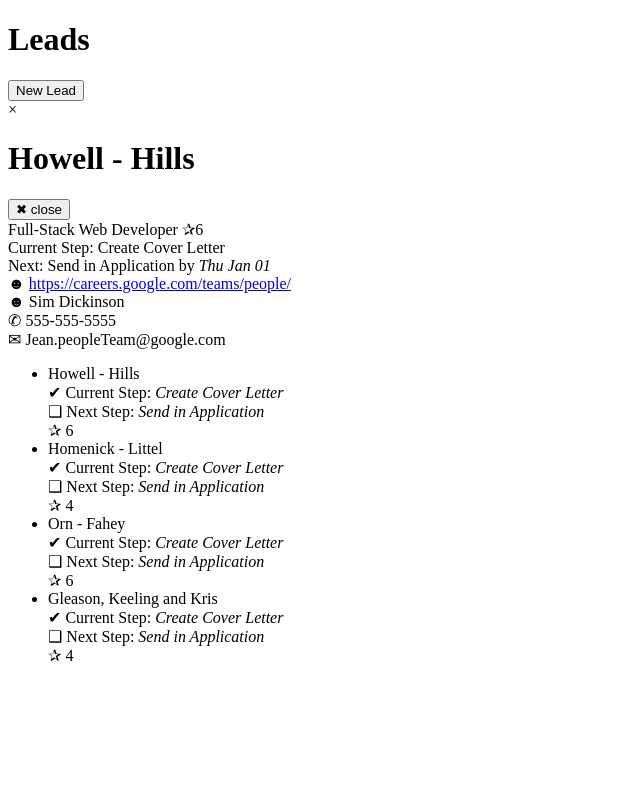
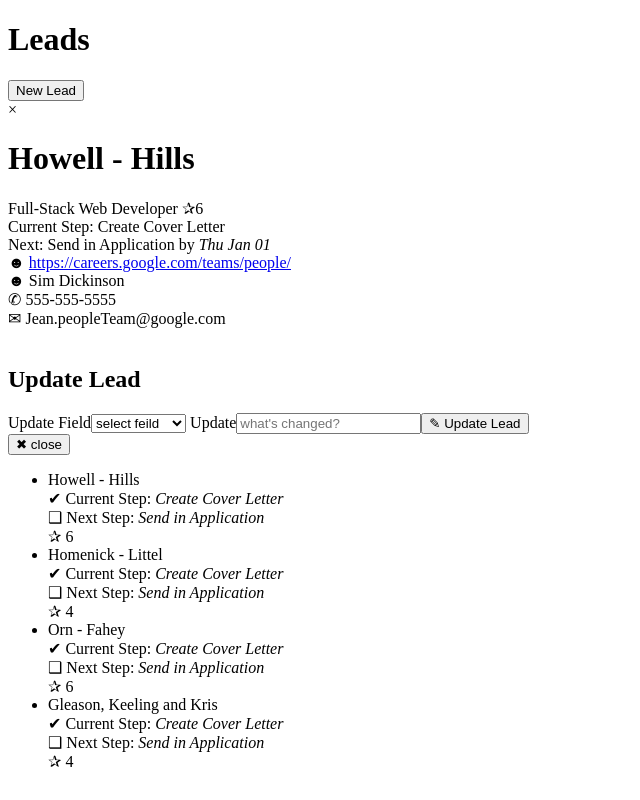
Before and after one commit to Tillaine/leadHack, a React app: page / in a window 1280 px wide. Both pictures are taken after a click on the element "Howell - Hills". Shown: the whole page, without its empty margins (0-640 px from the left). Built offline with nearby package versions, Linux system fonts and the light colour scheme; no server answers; the HTML template or start-up script is replaced by a standard one.

Commit message:
update object is being created and passed to server

```diff
--- a/client/src/Details.jsx
+++ b/client/src/Details.jsx
@@ -1,19 +1,54 @@
 import React from 'react';
+
 
 
 class Detail extends React.Component {
   constructor(props) {
     super(props);
     this.state = {
-      clicked: false
+      clicked: false,
+      updateField: '',
+      updateValue: '',
     }
+    this.handleSubmit = this.handleSubmit.bind(this)
+    this.handleChange = this.handleChange.bind(this)
+    this.clearpopForm = this.clearpopForm.bind(this)
   }
 
+  handleChange (e) {
+    const { name, value } = e.target
+    this.setState({
+        [name]: value
+    })
+    e.preventDefault();
+}
+
+handleSubmit(e) {
+    if(this.state.updateField !== ''){
+
+      let updates = {};
+      updates[this.state.updateField] = this.state.updateValue;
+      updates._id = `ObjectId("${this.props.lead._id}")`
+      console.log(updates)
+      this.props.handleSubmit(updates)
+      this.clearpopForm();
+      e.preventDefault();
+
+    }
+
+  }
+
+  clearpopForm() {
+    this.setState({
+      clicked: false,
+      updateField: '',
+      updateValue: '',
+    })
+  }
 
 render() {
   const { company, currentStep, nextStep, rating, _id, contact, phone, email, website, dueDate, position } = this.props.lead;
   const date = new Date(dueDate).toString().split(' ').slice(0, 3).join(' ');
-
 
 
 
@@ -25,7 +60,6 @@ render() {
           </span>
             <div>
               <h1>{company}</h1>
-                <button onClick={this.props.toggle} className='closeButton'> ✖︎ close</button>
                 <div className={position}>{position} ✰{rating}</div>
                 <div className='detailsInfo'>
                 <div className={currentStep}>Current Step: {currentStep}</div>
@@ -33,8 +67,28 @@ render() {
                 <div className={website}>☻ <a href={website} target="_blank">{website}</a></div>
                 <div className={contact}>☻ {contact}</div>
                 <div className={phone}>✆ {phone}</div>
-                <div className={email}>✉︎ {email}</div>
-
+                <div className={email}>✉︎ {email}
+                </div><br></br>
+                <h2>Update Lead</h2>
+          <form>
+                <label> Update Field
+                  <select onChange={this.handleChange} name="updateField" >
+                    <option value="blank">select feild</option>
+                    <option value="contact">contact</option>
+                    <option value="position">position</option>
+                    <option value="phone">phone</option>
+                    <option value="email">email</option>
+                    <option value="currentStep">current Step</option>
+                    <option value="dueDate">Due Date</option>
+                    <option value="NextStep">Next Step</option>
+                  </select>
+                </label>
+                <label> Update
+                  <input onChange={this.handleChange} name="updateValue" placeholder="what's changed?" value={this.state.dueDate}/>
+                </label>
+                <button onClick={this.handleSubmit} className='closeButton'> ✎ Update Lead</button>
+          </form>
+              <button onClick={this.props.toggle} className='closeButton'> ✖︎ close</button>
                 </div>
             </div>
         </div>
--- a/client/src/index.jsx
+++ b/client/src/index.jsx
@@ -17,6 +17,7 @@ class App extends React.Component {
       details: tempData[0]
     }
     this.handleSubmit = this.handleSubmit.bind(this)
+    this.handleUpdate = this.handleUpdate.bind(this)
     this.toggleForm = this.toggleForm.bind(this)
     this.toggleDetails = this.toggleDetails.bind(this)
   }
@@ -53,6 +54,23 @@ class App extends React.Component {
     })
   }
 
+  handleUpdate(update) {
+    const options = {
+      method: 'PUT',
+      headers: { 'Content-Type': 'application/json' },
+      body: `${JSON.stringify(update)}`
+    }
+
+    fetch('http://localhost:3000/api/leads', options)
+    .then(addResponse => {
+      return addResponse.json()
+    })
+    .then(leads => {
+      this.setState({leads})
+      })
+      .catch(err => console.log('error while adding move', err))
+  }
+
   handleSubmit (newLead) {
     const options = {
       method: 'POST',
@@ -77,7 +95,7 @@ class App extends React.Component {
           <h1>Leads</h1>
             <button onClick={this.toggleForm} >New Lead</button>
             {this.state.formOn ? < PopForm handleSubmit={this.handleSubmit} toggle={this.toggleForm} /> : null}
-            {this.state.detailsOn ? < Details lead={this.state.details} toggle={this.toggleDetails} /> : null}
+            {this.state.detailsOn ? < Details handleSubmit={this.handleUpdate} lead={this.state.details} toggle={this.toggleDetails} /> : null}
           <div className='appContainer'>
             <div id='pipeline'>
               <Pipeline toggle={this.toggleDetails} leads={this.state.leads}/>
```
Also changed, not shown: controller/controller.js (+13 -1 lines), 3 other files (tests, documents, lock files or other folders).
